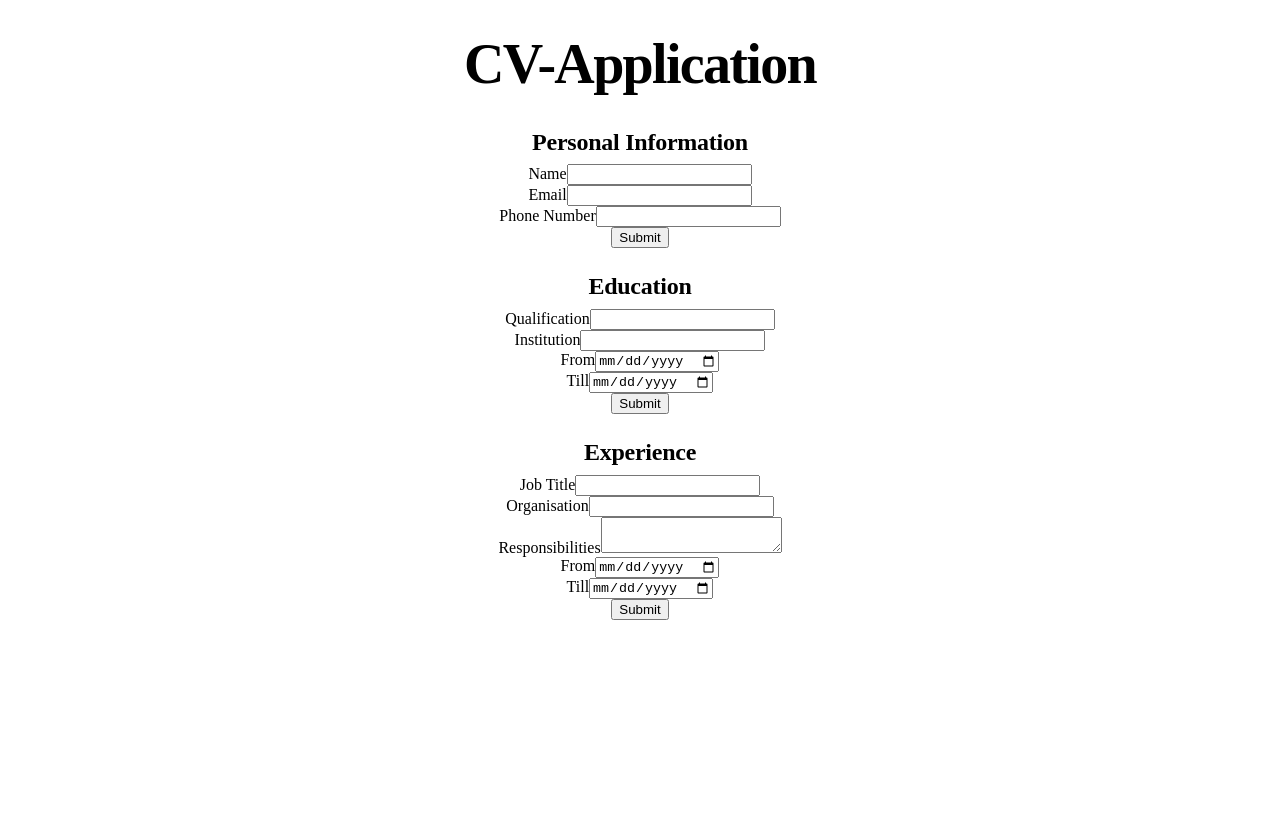
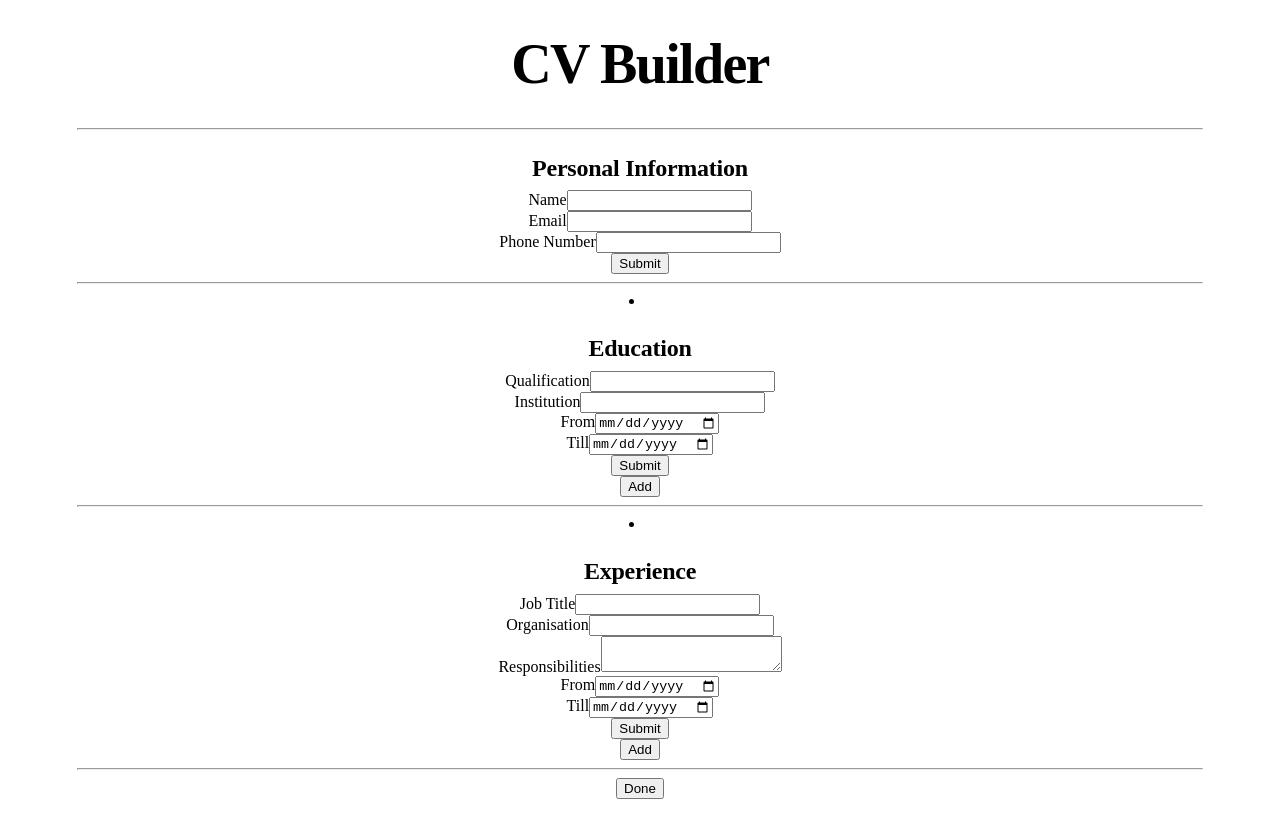
Before and after one commit to himanshi223/cv-application, a React (Vite) app: page / in a window 1280 px wide. Built offline with nearby package versions, Linux system fonts and the light colour scheme.

Commit message:
Add the mechanism to add more section for education and experience

```diff
--- a/src/App.jsx
+++ b/src/App.jsx
@@ -1,16 +1,96 @@
-import Section from "./Section"
+import { useState } from "react";
+import Section from "./Section";
+import Final from "./FinalCV";
 
 function App(){
+    const [educationSections, setEducationSections] = useState([{title:"Education",key:crypto.randomUUID()}]);
+    const [finalDetails, setFinalDetails] = useState({});
+    const [displayFinal, setDisplayFinal] = useState(false);
+
+    const addDataToFinal = (section,details)=>{
+        setFinalDetails({...finalDetails, [section]:details});
+    }
+
+    const addEducationSection = ()=>{
+        setEducationSections([...educationSections,{title:"Another Qualification", key:crypto.randomUUID()}]);
+    };
+
+    const removeEducationSection = (key) => {
+        if(educationSections.length>1){
+            const index = educationSections.findIndex(section=>section.key === key);
+            educationSections.splice(index,1);
+            setEducationSections([...educationSections]);
+        }
+    };
+
+    const educationSectionList = educationSections.map(section=>
+        <li key={section.key}>
+            <Section
+            title={section.title}
+            attributes={[
+                {name:"Qualification",type:"text"},
+                {name:"Institution", type:"text"},
+                {name:"From", type:"date"},
+                {name:"Till", type:"date"}
+            ]}
+            addDataToFinal = {addDataToFinal}/>
+            {section.title!=="Education" && <button onClick={()=>removeEducationSection(section.key)}>Remove</button>}
+        </li>
+    );
+
+
+    const [experienceSections, setExperienceSections] = useState([{title:"Experience",key:crypto.randomUUID()}]);
+
+
+    const addExperienceSection = ()=>{
+        setExperienceSections([...experienceSections,{title:"Another Job Title", key:crypto.randomUUID()}]);
+    };
+
+    const removeexperienceSection = (key) => {
+        if(experienceSections.length>1){
+            const index = experienceSections.findIndex(section=>section.key === key);
+            experienceSections.splice(index,1);
+            setExperienceSections([...experienceSections]);
+        }
+    };
+
+    const experienceSectionList = experienceSections.map(section=>
+        <li key={section.key}>
+            <Section
+            title={section.title}
+            attributes={[
+                {name:"Job Title",type:"text"},
+                {name:"Organisation", type:"text"},
+                {name:"Responsibilities", type:"textarea"},
+                {name:"From", type:"date"},
+                {name:"Till", type:"date"}
+            ]}
+            addDataToFinal = {addDataToFinal}/>
+            {section.title!=="Experience" && <button onClick={()=>removeexperienceSection(section.key)}>Remove</button>}
+        </li>
+    );
+
+    if(!displayFinal){
+        return (
+            <>
+                <h1>CV Builder</h1>
+                <hr/>
+                <Section title="Personal Information"
+                        attributes={[{name:"Name",type:"text"},{name:"Email", type:"email"},{name:"Phone Number", type:"tel"}]}
+                        addDataToFinal = {addDataToFinal}/>
+                <hr/>
+                {educationSectionList}
+                <button onClick={addEducationSection}>Add</button>
+                <hr/>
+                {experienceSectionList}
+                <button onClick={addExperienceSection}>Add</button>
+                <hr/>
+                <button onClick={()=>setDisplayFinal(true)}>Done</button>
+            </>
+        )
+    }
     return (
-        <>
-            <h1>CV-Application</h1>
-            <Section title="Personal Information"
-                    attributes={[{name:"Name",type:"text"},{name:"Email", type:"email"},{name:"Phone Number", type:"tel"}]}/>
-            <Section title="Education"
-                    attributes={[{name:"Qualification",type:"text"},{name:"Institution", type:"text"},{name:"From", type:"date"},{name:"Till", type:"date"}]}/>
-            <Section title="Experience"
-                    attributes={[{name:"Job Title",type:"text"},{name:"Organisation", type:"text"},{name:"Responsibilities", type:"textarea"},{name:"From", type:"date"},{name:"Till", type:"date"}]}/>
-        </>
+        <Final details={finalDetails}/>
     )
 }
 
--- a/src/Data.jsx
+++ b/src/Data.jsx
@@ -1,4 +1,4 @@
-function Data({details, displayForm}){
+function Data({title, details, displayForm}){
     const fields = [];
     for(let prop in details){
         fields.push(
@@ -8,6 +8,7 @@ function Data({details, displayForm}){
     return (
         <>
             <button onClick = {displayForm} className="edit">Edit Details</button>
+            <h2>{title}</h2>
             {fields}
         </>
     )
--- a/src/Section.jsx
+++ b/src/Section.jsx
@@ -2,7 +2,7 @@ import { useState } from "react";
 import Form from "./Form";
 import Data from "./Data";
 
-function Section({title,attributes}){
+function Section({title,attributes,addDataToFinal}){
     const initial = {};
     attributes.forEach(attribute=> {initial[attribute.name] = ""})
 
@@ -30,10 +30,12 @@ function Section({title,attributes}){
     const displayForm = ()=>{
         setSubmitted(false);
     }
+
     const displayData = (e)=>{
         e.preventDefault();
         if(e.target.parentNode.checkValidity()){
             setSubmitted(true);
+            addDataToFinal(title,details);
         }
         else
             e.target.parentNode.reportValidity();
@@ -42,8 +44,8 @@ function Section({title,attributes}){
     if(submitted){
             return (
                 <div className="section">
-                    <h2>{title}</h2>
                     <Data details = {details}
+                    title = {title}
                     displayForm = {displayForm}/>
                 </div>
             )
@@ -53,7 +55,7 @@ function Section({title,attributes}){
         <div className="section">
             <h2>{title}</h2>
             <Form fields = {fields}
-                  displayData = {displayData} />
+                  displayData = {displayData}/>
         </div>
     )
 }
```
